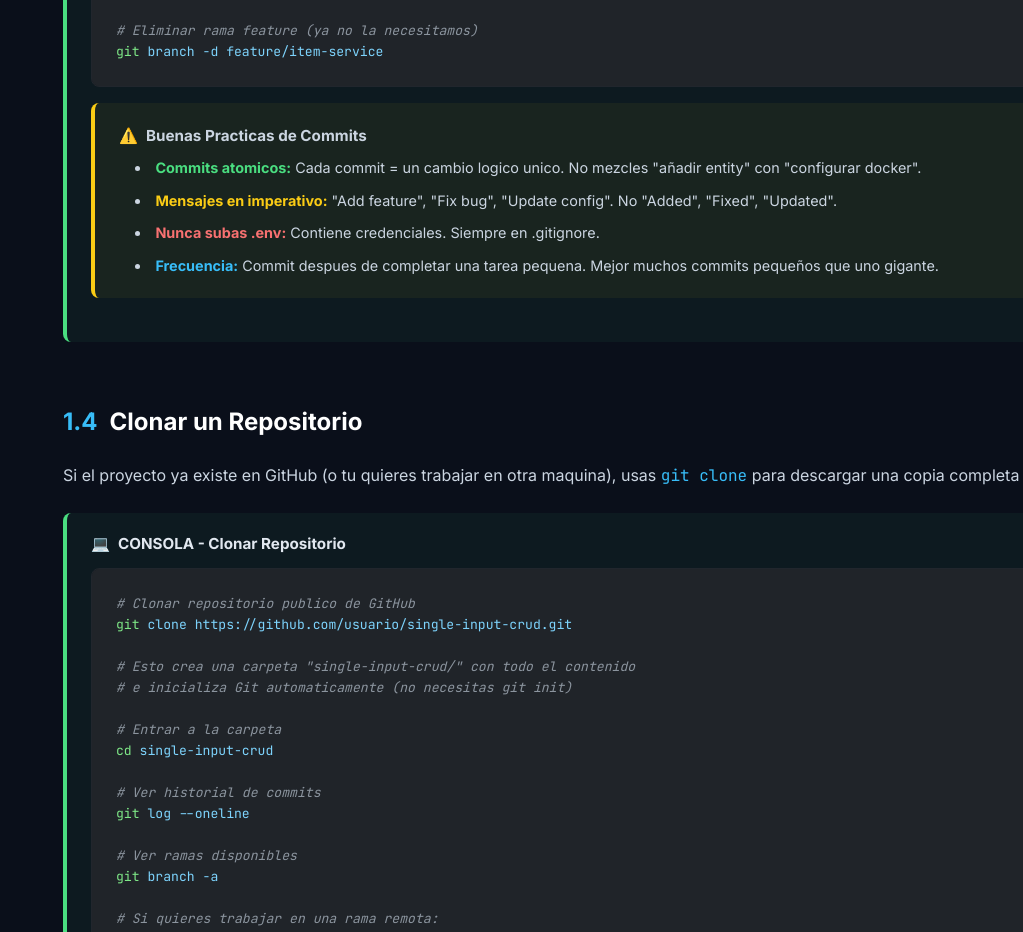
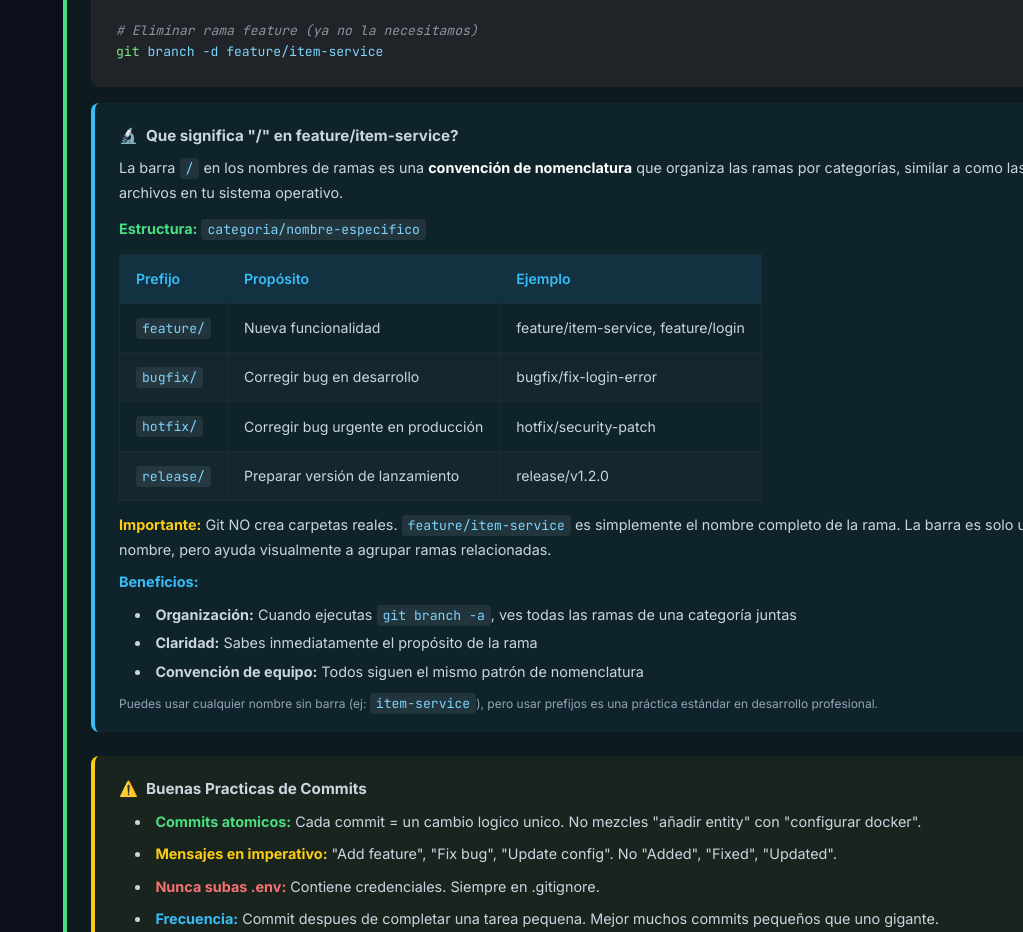
Before and after one commit to japarrav/libro-single-input-crud, a plain HTML site: page index.html in a window 1280 px wide. Shown: the part 8601-9533 px from the top of the page, without its empty margins (257-1280 px from the left). Drawn offline with nearby package versions, Linux system fonts and the light colour scheme.

Commit message:
mejoras explicaciones git

```diff
--- a/index.html
+++ b/index.html
@@ -671,6 +671,37 @@ feature:          C---D---</pre>
 <span class="comment"># Eliminar rama feature (ya no la necesitamos)</span>
 <span class="tag">git</span> branch -d feature/item-service</code>
                         </div>
+                        <div class="alert-box alert-analysis mt-4">
+                            <div class="alert-title"><span class="alert-icon">&#128300;</span> Que significa "/" en feature/item-service?</div>
+                            <div class="alert-body">
+                                <p class="mb-3">La barra <code>/</code> en los nombres de ramas es una <strong class="text-white">convención de nomenclatura</strong> que organiza las ramas por categorías, similar a como las carpetas organizan archivos en tu sistema operativo.</p>
+
+                                <p class="mb-2"><strong class="text-neon-green">Estructura:</strong> <code>categoria/nombre-especifico</code></p>
+
+                                <table class="mt-3 mb-3">
+                                    <thead>
+                                        <tr><th>Prefijo</th><th>Propósito</th><th>Ejemplo</th></tr>
+                                    </thead>
+                                    <tbody>
+                                        <tr><td><code>feature/</code></td><td>Nueva funcionalidad</td><td>feature/item-service, feature/login</td></tr>
+                                        <tr><td><code>bugfix/</code></td><td>Corregir bug en desarrollo</td><td>bugfix/fix-login-error</td></tr>
+                                        <tr><td><code>hotfix/</code></td><td>Corregir bug urgente en producción</td><td>hotfix/security-patch</td></tr>
+                                        <tr><td><code>release/</code></td><td>Preparar versión de lanzamiento</td><td>release/v1.2.0</td></tr>
+                                    </tbody>
+                                </table>
+
+                                <p class="mb-2"><strong class="text-neon-yellow">Importante:</strong> Git NO crea carpetas reales. <code>feature/item-service</code> es simplemente el nombre completo de la rama. La barra es solo un carácter más en el nombre, pero ayuda visualmente a agrupar ramas relacionadas.</p>
+
+                                <p class="mb-2"><strong class="text-accent">Beneficios:</strong></p>
+                                <ul class="list-disc list-inside ml-4 space-y-1">
+                                    <li><strong>Organización:</strong> Cuando ejecutas <code>git branch -a</code>, ves todas las ramas de una categoría juntas</li>
+                                    <li><strong>Claridad:</strong> Sabes inmediatamente el propósito de la rama</li>
+                                    <li><strong>Convención de equipo:</strong> Todos siguen el mismo patrón de nomenclatura</li>
+                                </ul>
+
+                                <p class="mt-3 text-slate-400 text-xs">Puedes usar cualquier nombre sin barra (ej: <code>item-service</code>), pero usar prefijos es una práctica estándar en desarrollo profesional.</p>
+                            </div>
+                        </div>
                         <div class="alert-box alert-warning mt-4">
                             <div class="alert-title"><span class="alert-icon">&#9888;&#65039;</span> Buenas Practicas de Commits</div>
                             <div class="alert-body">
```
